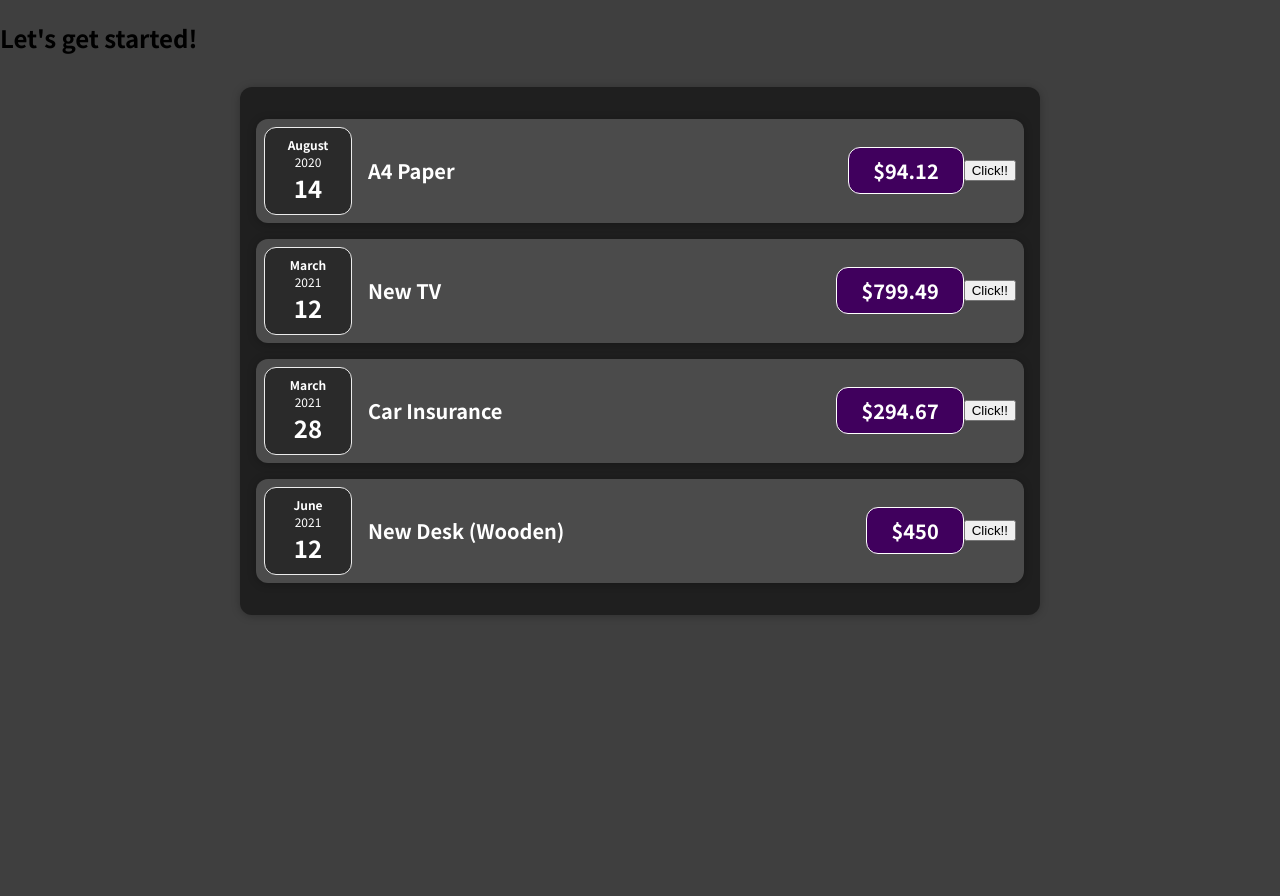
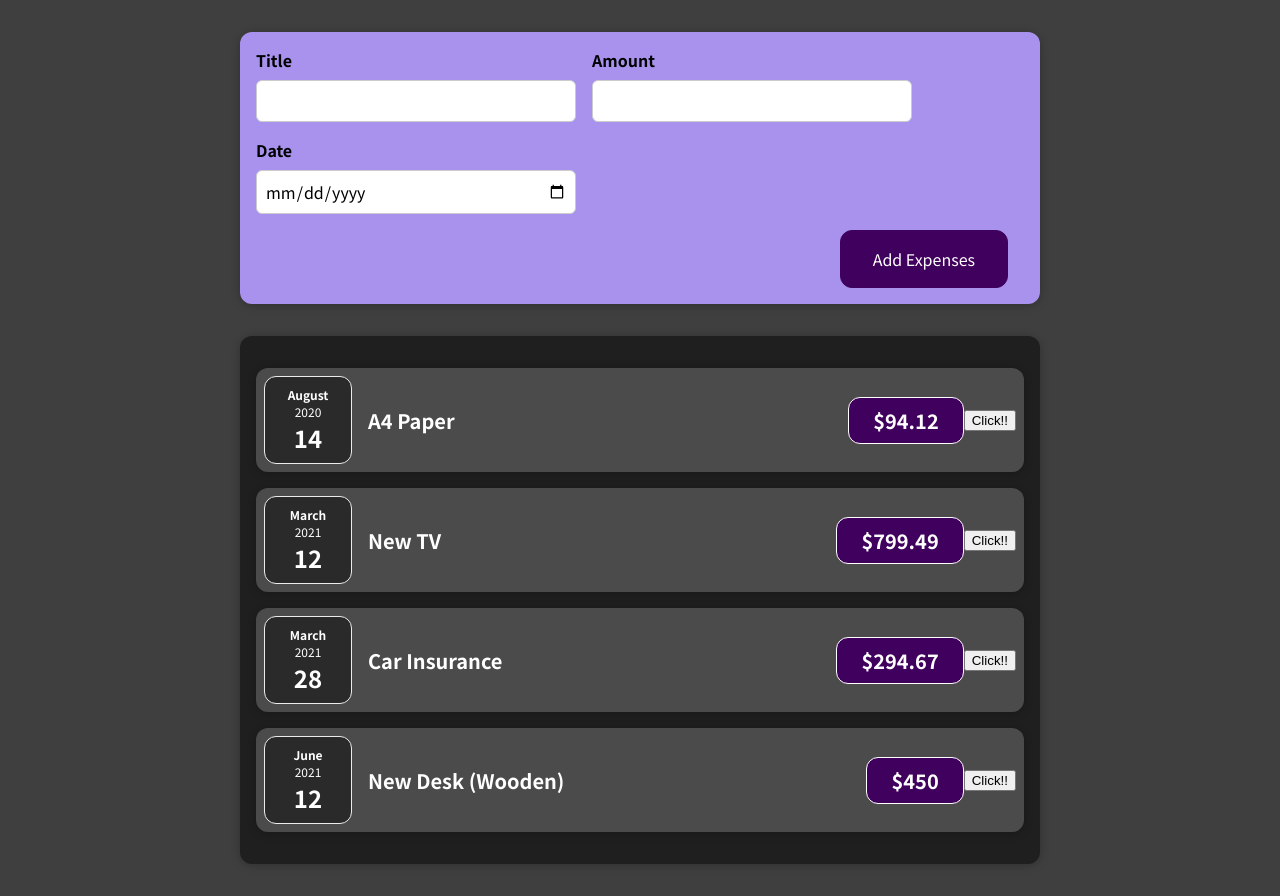
Before and after one commit to ashishkumaryad50/ReactJs_Pract, a React (Create React App) app in the folder expense_traker/: page / in a window 1280 px wide. Before the commit the page ends 800 px from the top, so only its background shows below. Built offline with nearby package versions, Linux system fonts and the light colour scheme.

Commit message:
New Component And Form Componet Added

```diff
--- a/expense_traker/src/App.js
+++ b/expense_traker/src/App.js
@@ -1,4 +1,5 @@
 import React from 'react'
+import NewExpenses from './components/NewExpenses/NewExpense';
 import Expenses from './components/Expenses/Expenses';
 
 function App() {
@@ -26,7 +27,7 @@
 
   return (
     <div>
-      <h2>Let's get started!</h2>
+      <NewExpenses />
       <Expenses items={expenses}/>
     </div>
   );
--- a/expense_traker/src/components/Expenses/ExpenseItem.js
+++ b/expense_traker/src/components/Expenses/ExpenseItem.js
@@ -1,10 +1,13 @@
+import React ,{useState}from 'react'
 import ExpenseDate from './ExpenseDate';
 import './ExpenseItem.css';
 import Card from '../UI/Card';
 
 function ExpenseItem(props) {
+  const [title, setTitle] = useState(props.title);
 
-  const clickHandler=(e) => {
+  const clickHandler = (e) => {
+    setTitle('Clicked');
     console.log('Clicked!!');
   }
 
@@ -12,7 +15,7 @@
     <Card className='expense-item'>
       <ExpenseDate date={props.date} />
       <div className='expense-item__description'>
-        <h2>{props.title}</h2>
+        <h2>{title}</h2>
         <div className='expense-item__price'>${props.amount}</div>
       </div>
       <button onClick={clickHandler}>Click!!</button>
--- /dev/null
+++ b/expense_traker/src/components/NewExpenses/ExpenseForm.css
@@ -0,0 +1,26 @@
+.new-expense__controls {
+  display: flex;
+  flex-wrap: wrap;
+  gap: 1rem;
+  margin-bottom: 1rem;
+  text-align: left;
+}
+
+.new-expense__control label {
+  font-weight: bold;
+  margin-bottom: 0.5rem;
+  display: block;
+}
+
+.new-expense__control input {
+  font: inherit;
+  padding: 0.5rem;
+  border-radius: 6px;
+  border: 1px solid #ccc;
+  width: 20rem;
+  max-width: 100%;
+}
+
+.new-expense__actions {
+  text-align: right;
+}
--- /dev/null
+++ b/expense_traker/src/components/NewExpenses/ExpenseForm.js
@@ -0,0 +1,34 @@
+import React from 'react'
+import './ExpenseForm.css'
+
+const ExpenseForm = () => {
+    const titleChangeHandler = (event) => {
+        console.log(event.target.value);
+    }
+
+    return (
+        <>
+            <form>
+                <div className="new-expense__controls">
+                    <div className="new-expense__control">
+                        <label htmlFor="">Title</label>
+                        <input type="text" onChange={titleChangeHandler} />
+                    </div>
+                    <div className="new-expense__control">
+                        <label htmlFor="">Amount</label>
+                        <input type="number" min={0.00} step={0.05}/>
+                    </div>
+                    <div className="new-expense__control">
+                        <label htmlFor="">Date</label>
+                        <input type="date" min={'2019-01-01'} max={'2022-12-31'}/>
+                    </div>
+                </div>
+                <div className="new-expense__actions">
+                    <button type='submit'>Add Expenses</button>
+                </div>
+            </form>
+        </>
+    );
+}
+
+export default ExpenseForm;
--- /dev/null
+++ b/expense_traker/src/components/NewExpenses/NewExpense.css
@@ -0,0 +1,38 @@
+.new-expense {
+  background-color: #a892ee;
+  padding: 1rem;
+  margin: 2rem auto;
+  width: 50rem;
+  max-width: 95%;
+  border-radius: 12px;
+  text-align: center;
+  box-shadow: 0 1px 8px rgba(0, 0, 0, 0.25);
+}
+
+.new-expense button {
+  font: inherit;
+  cursor: pointer;
+  padding: 1rem 2rem;
+  border: 1px solid #40005d;
+  background-color: #40005d;
+  color: white;
+  border-radius: 12px;
+  margin-right: 1rem;
+}
+
+.new-expense button:hover,
+.new-expense button:active {
+  background-color: #510674;
+  border-color: #510674;
+}
+
+.new-expense button.alternative {
+  color: #220131;
+  border-color: transparent;
+  background-color: transparent;
+}
+
+.new-expense button.alternative:hover,
+.new-expense button.alternative:active {
+  background-color: #ddb3f8;
+}
--- /dev/null
+++ b/expense_traker/src/components/NewExpenses/NewExpense.js
@@ -0,0 +1,15 @@
+import React from 'react'
+import './NewExpense.css'
+import ExpenseForm from './ExpenseForm'
+
+const NewExpense = () => {
+
+    return (
+        <>
+            <div className='new-expense'>
+                <ExpenseForm />
+            </div>
+        </>
+    )
+}
+export default NewExpense;
```
